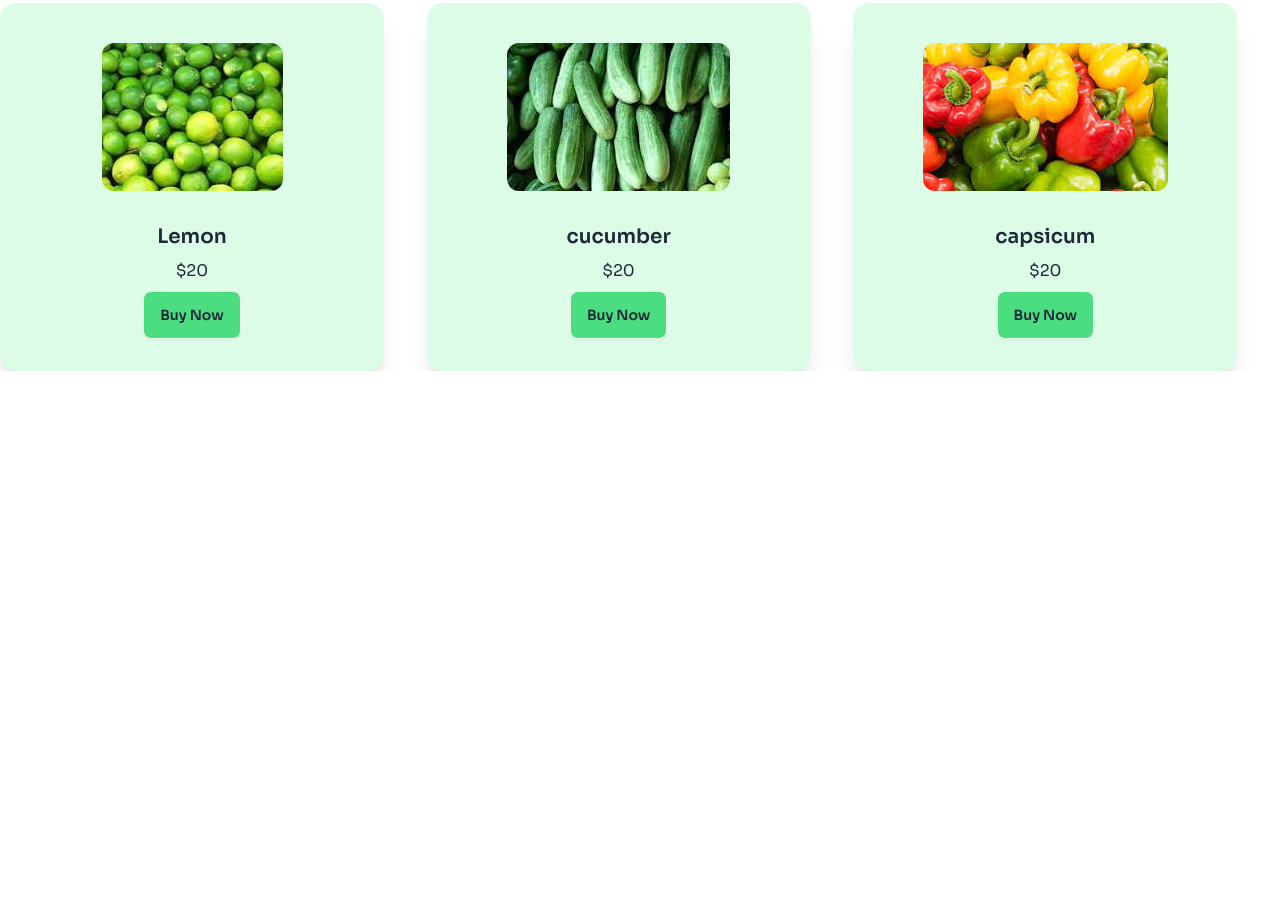
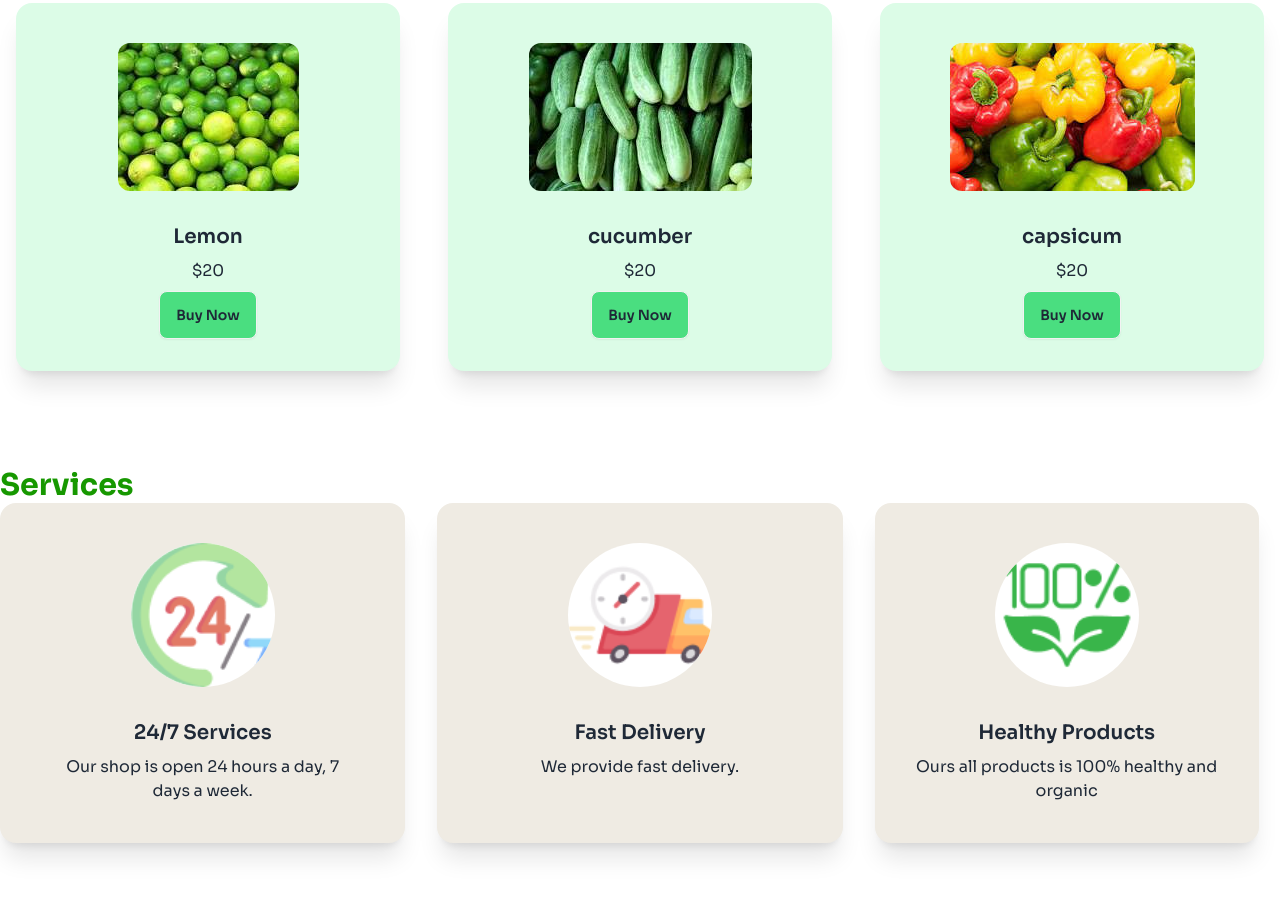
Before and after one commit to mahedihasan1589/assingment-3-nature-food, a plain HTML site: page index.html in a window 1280 px wide. Shown: the part 1204-2101 px from the top of the page. Before the commit the page ends 1575 px from the top, so only its background shows below. Drawn offline with nearby package versions, Linux system fonts and the light colour scheme.

Commit message:
services section done

```diff
--- a/index.html
+++ b/index.html
@@ -98,13 +98,13 @@
       </div>
     </div>
   </header>
-    <main class="mx:container mx-auto">
+    <main class="md:container mx-auto">
             <!-- fresh food section -->
-            <section>
+            <section class="mb-24 ml-4">
               <!-- text section -->
 
                 <div><h1 class="text-4xl font-semibold text-[#179800] my-5">Fresh Vegetables</h1></div>
-                <div class="grid grid-cols-1 lg:grid-cols-3">
+                <div class="grid grid-cols-1 lg:grid-cols-3 gap-8">
                 <!-- card 1 -->
                 <div class="card  bg-green-100 w-96 shadow-xl">
                   <figure class="px-10 pt-10">
@@ -157,7 +157,65 @@
                </div>
             </section>
 
-            <!--  -->
+            <!-- Services section -->
+            <section class="mb-24">
+              <h2 class="lg:mt-24 font-bold text-3xl text-[#179800]">Services</h2>
+              <div class="grid grid-cols-1 lg:grid-cols-3 gap-8">
+                <!-- card 1 -->
+                <div class="card bg-base-100 shadow-xl bg-color">
+                  <figure class="px-10 pt-10">
+                    <div class="avatar">
+                      <div class="w-36 rounded-full bg-white">
+                        <img src="assets/service.png" alt="">
+                      </div>
+                    </div>
+                  </figure>
+                  <div class="card-body items-center text-center">
+                    <h2 class="card-title">24/7 Services </h2>
+                    <p>Our shop is open 24 hours a day, 7 days a week.</p>
+                    <div class="card-actions">
+
+                    </div>
+                  </div>
+                </div>
+                <!-- card 2 -->
+                <div class="card bg-base-100 shadow-xl bg-color">
+                  <figure class="px-10 pt-10">
+                    <div class="avatar">
+                      <div class="w-36 rounded-full bg-white">
+                        <img src="assets/delivery.png" alt="">
+                      </div>
+                    </div>
+                  </figure>
+                  <div class="card-body items-center text-center">
+                    <h2 class="card-title">Fast Delivery </h2>
+                    <p>We provide fast delivery.</p>
+                    <div class="card-actions">
+
+                    </div>
+                  </div>
+                </div>
+                <!-- card-3 -->
+                <div class="card bg-base-100 sm:w-32 lg:w-96 shadow-xl bg-color">
+                  <figure class="px-10 pt-10">
+                    <div class="avatar">
+                      <div class=" w-36 rounded-full bg-white">
+                        <img src="assets/healthy.png" alt="">
+                      </div>
+                    </div>
+                  </figure>
+                  <div class="card-body items-center text-center">
+                    <h2 class="card-title">Healthy Products  </h2>
+                    <p>Ours all products is 100% healthy and organic</p>
+                    <div class="card-actions">
+
+                    </div>
+                  </div>
+                </div>
+              </div>
+            </section>
+
+
     </main>
     <footer>
 
```
